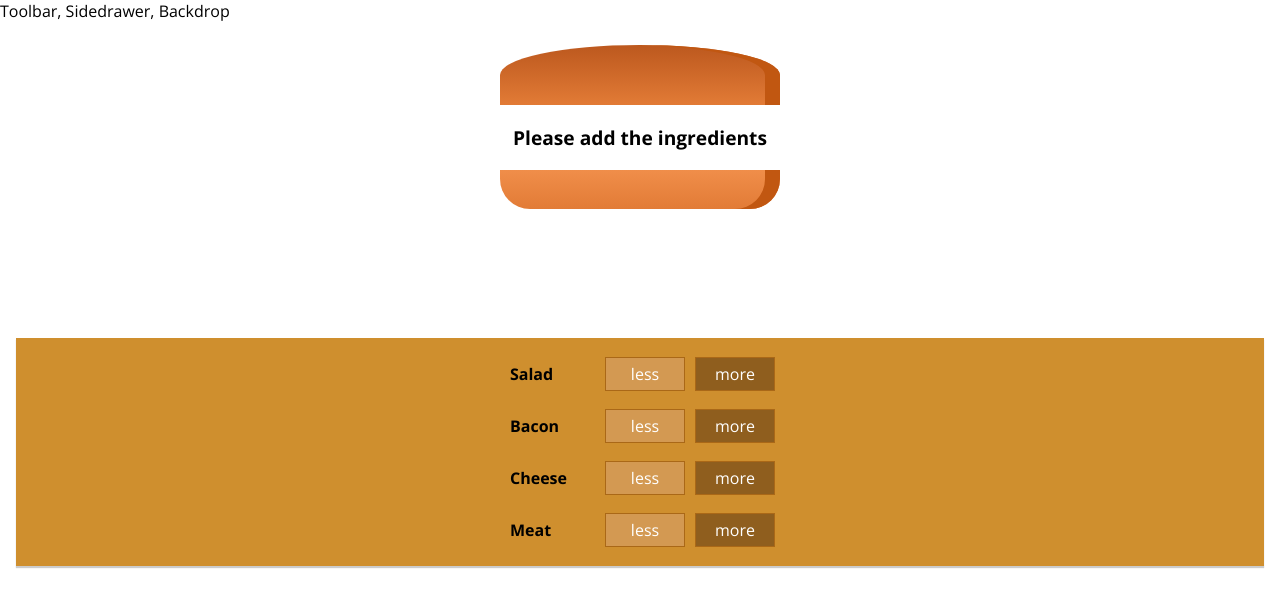
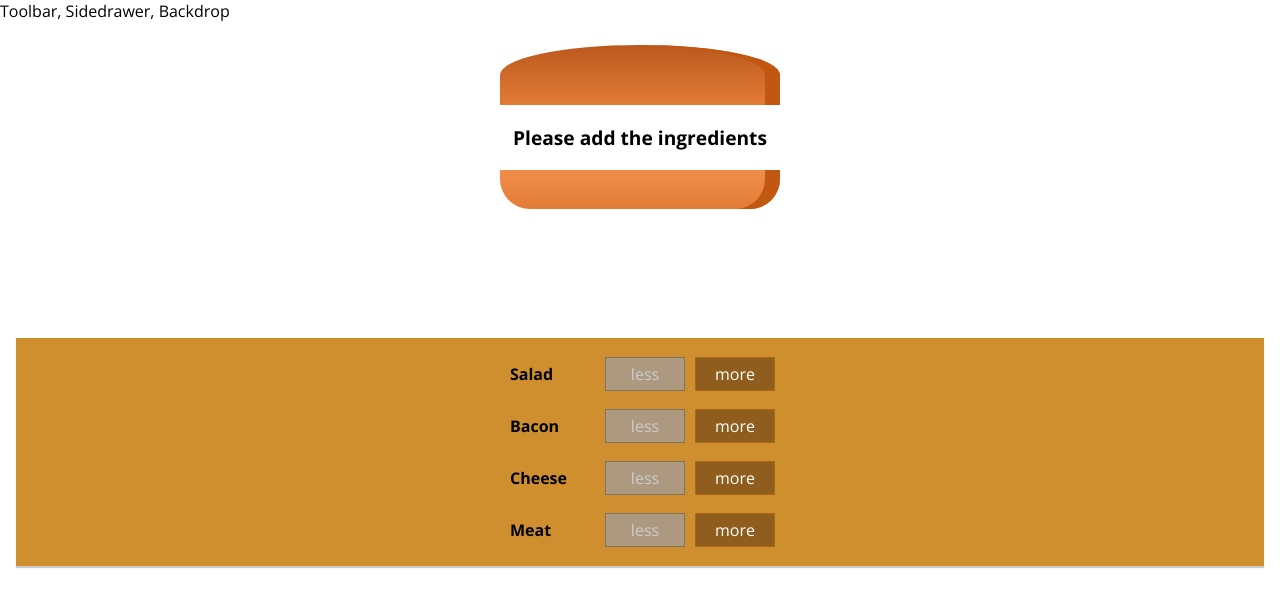
Before and after one commit to linglingTabuteau/projet-react-burgerbuilder, a React (Create React App) app: page / in a window 1280 px wide. Shown: the top 606 px of the page. Built offline with nearby package versions, Linux system fonts and the light colour scheme.

Commit message:
removing Ingredients safely & disable removing button

```diff
--- a/src/components/Burger/BuildControls/BuildControl/BuildControl.jsx
+++ b/src/components/Burger/BuildControls/BuildControl/BuildControl.jsx
@@ -5,7 +5,11 @@ import classes from './BuildControl.module.css';
 const buildControl = (props) => (
   <div className={classes.BuildControl}>
     <div className={classes.Label}>{props.label}</div>
-      <button className={classes.Less}>less</button>
+    <button
+      className={classes.Less}
+      onClick={props.removed}
+      disabled={props.disabled}
+    >less</button>
     <button
       className={classes.More}
       onClick={props.added}
--- a/src/components/Burger/BuildControls/BuildControls.jsx
+++ b/src/components/Burger/BuildControls/BuildControls.jsx
@@ -15,7 +15,9 @@ const buildControls = (props) => (
       return <BuildControl
         key={ctr.label}
         label={ctr.label}
-        added={()=>props.addedPrice(ctr.type)}
+        added={()=>props.addedIngredients(ctr.type)}
+        removed={()=>props.removedIngredients(ctr.type)}
+        disabled={props.disabled[ctr.type]}
       />
     })}
   </div>
--- a/src/containers/BurgerBuilder/BurgerBuilder.jsx
+++ b/src/containers/BurgerBuilder/BurgerBuilder.jsx
@@ -3,6 +3,7 @@ import Aux from '../../hoc/Aux';
 import Burger from '../../components/Burger/Burger';
 import BuildControls from '../../components/Burger/BuildControls/BuildControls';
 
+// use capital letters for public use of const variables
 const INGREDIENTS_PRICE = {
   salad: 0.2,
   bacon: 0.4,
@@ -39,7 +40,8 @@ class BurgerBuilder extends Component {
     updatedIngredients[type] = updatedCounts;
 
     const oldPrice = this.state.totalPrice;
-    const newPrice = oldPrice + INGREDIENTS_PRICE;
+    const priceAddtion = INGREDIENTS_PRICE[type]
+    const newPrice = oldPrice + priceAddtion;
 
     this.setState({
       ingredients: updatedIngredients,
@@ -47,18 +49,42 @@ class BurgerBuilder extends Component {
     })
   }
 
-  removeIngredientsHandler = () => {
+  removeIngredientsHandler = (type) => {
+    const oldCounts = this.state.ingredients[type];
+    if (oldCounts <= 0) {
+      // noting return if oldCounts <= 0
+      return;
+    }
+    const updatedCounts = oldCounts - 1;
+    const updatedIngredients = { ...this.state.ingredients };
+    updatedIngredients[type] = updatedCounts;
+
+    const oldPrice = this.state.totalPrice;
+    const priceDeduction = INGREDIENTS_PRICE[type];
+    const newPrice = oldPrice - priceDeduction;
+
+    this.setState({
+      ingredients: updatedIngredients,
+      totalPrice: newPrice,
+    })
 
   }
 
   render() {
+    const disableInfo = { ...this.state.ingredients };
+    for (let key in disableInfo) {
+      disableInfo[key] = disableInfo[key] <= 0
+    }
+
     return (
       <Aux>
         <Burger
           ingredients={this.state.ingredients}
         />
         <BuildControls
-        addedPrice = {this.addIngredientsHandler}
+          addedIngredients={this.addIngredientsHandler}
+          removedIngredients={this.removeIngredientsHandler}
+          disabled={disableInfo}
         />
       </Aux>
     )
```
Lines whose indentation alone changed are shown as unchanged.
